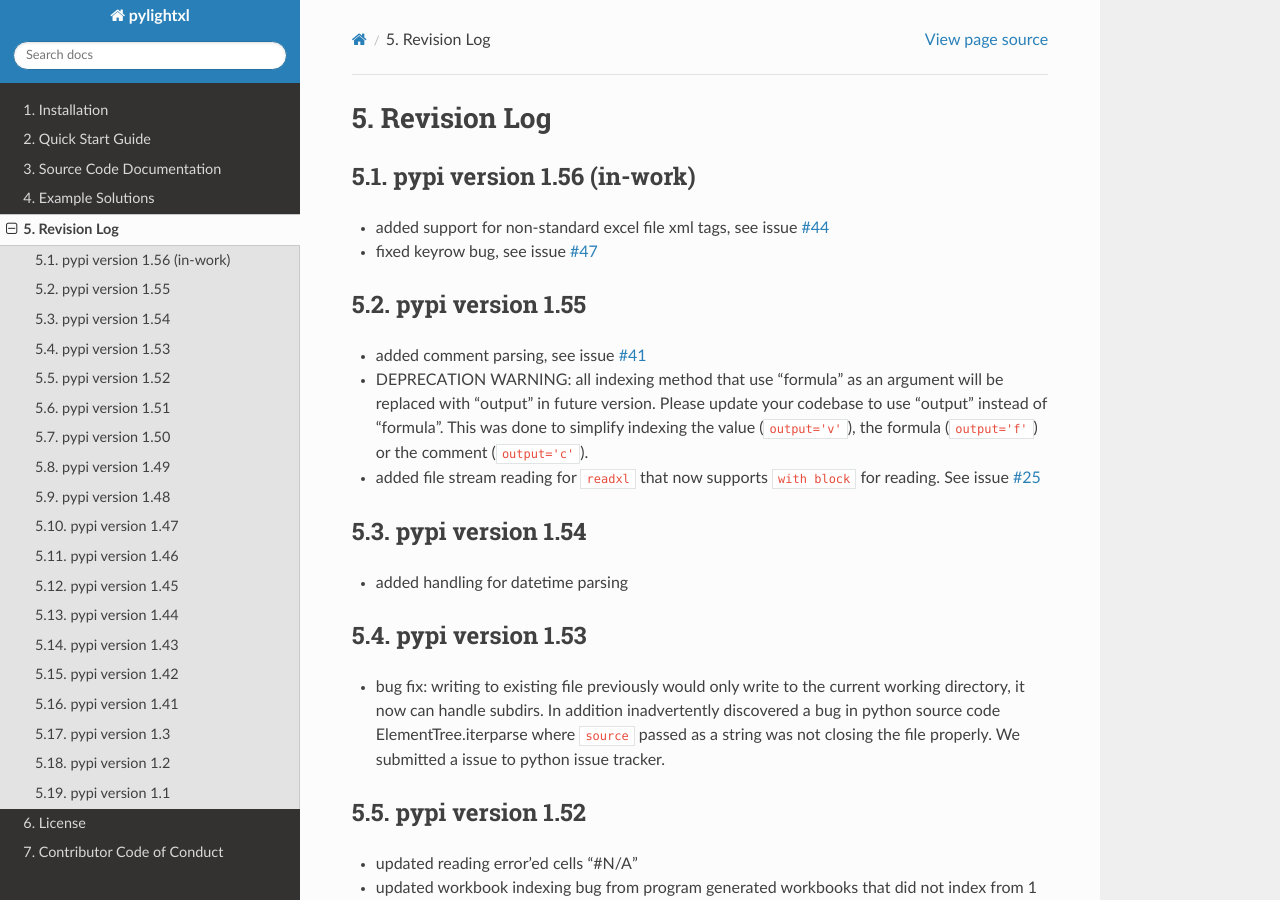
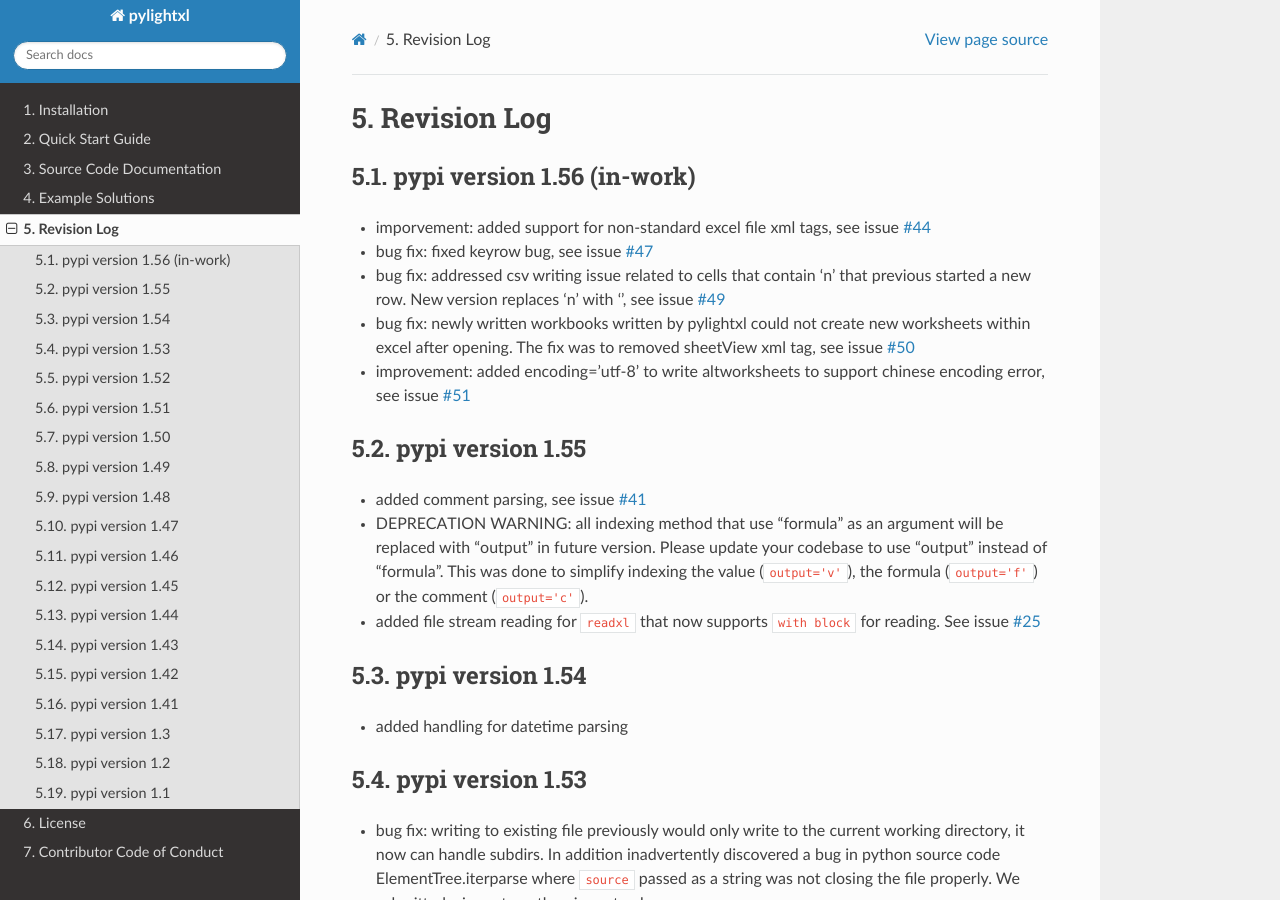
Before and after one commit to PydPiper/pylightxl, a Sphinx documentation site: the page built from doc/source/revlog.rst, in a window 1280 px wide and 900 px high. Built offline with Sphinx 7.4.7 and the Read the Docs theme 2.0.0, drawn with Linux system fonts in a browser that asks for light colours.

```diff
--- a/doc/source/revlog.rst
+++ b/doc/source/revlog.rst
@@ -3,8 +3,11 @@ Revision Log
 
 pypi version 1.56 (in-work)
 ---------------------------
-- added support for non-standard excel file xml tags, see issue `#44 <https://github.com/PydPiper/pylightxl/issues/44>`_
-- fixed keyrow bug, see issue `#47 <https://github.com/PydPiper/pylightxl/issues/47>`_
+- imporvement: added support for non-standard excel file xml tags, see issue `#44 <https://github.com/PydPiper/pylightxl/issues/44>`_
+- bug fix: fixed keyrow bug, see issue `#47 <https://github.com/PydPiper/pylightxl/issues/47>`_
+- bug fix: addressed csv writing issue related to cells that contain '\n' that previous started a new row. New version replaces '\n' with '', see issue `#49 <https://github.com/PydPiper/pylightxl/issues/49>`_
+- bug fix: newly written workbooks written by pylightxl could not create new worksheets within excel after opening. The fix was to removed sheetView xml tag, see issue `#50 <https://github.com/PydPiper/pylightxl/issues/50>`_
+- improvement: added encoding='utf-8' to write altworksheets to support chinese encoding error, see issue `#51 <https://github.com/PydPiper/pylightxl/issues/51>`_
 
 pypi version 1.55
 -----------------
```
Also changed, not shown: 3 other files.
